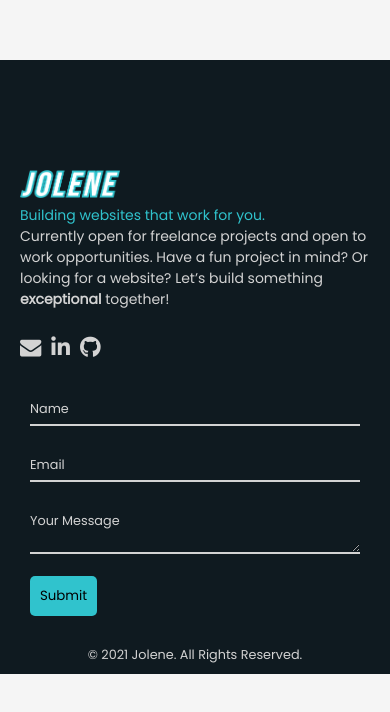
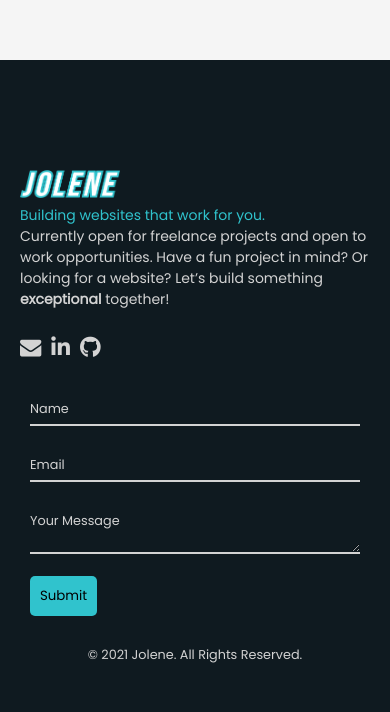
Before and after one commit to jolenechong/portfolio, a React (Create React App) app: page /resume in a window 390 px wide. Shown: the part 1160-1872 px from the top of the page. Before the commit the page ends 1834 px from the top, so only its background shows below. Built offline with nearby package versions, Linux system fonts and the light colour scheme.

Commit message:
updateFile: removed topics, added margin to the bottom of footer

```diff
--- a/src/components/Footer.css
+++ b/src/components/Footer.css
@@ -48,6 +48,7 @@ footer #footerTXT {
   footer {
     padding: 10px;
     padding-top: 100px;
+    padding-bottom: 50px;
   }
   #txtcolumn {
     width: 100%;
--- a/src/components/FunProjectsCard.js
+++ b/src/components/FunProjectsCard.js
@@ -1,7 +1,9 @@
 import "./FunProjectsCard.css";
+import { useState, useEffect } from "react";
 import LanguageColor from "./LanguageColor";
 
 const FunProjectsCard = (props) => {
+
   const colors = {
     JavaScript: "#efdf54",
     HTML: "#d94b23",
@@ -25,11 +27,12 @@ const FunProjectsCard = (props) => {
       </div>
 
       <div className="topics-div">
-        {props.topics.length > 0 ? (
-          props.topics.map((repoDetails) => <span>{repoDetails}</span>)
-        ) : (
-          <p></p>
-        )}
+        {/* <span>{props.topics}</span> */}
+      {/* {topics.map(topic => (
+        <span>{topic}<
+
+        /span>
+      ))} */}
       </div>
 
       <p className="language">
```
